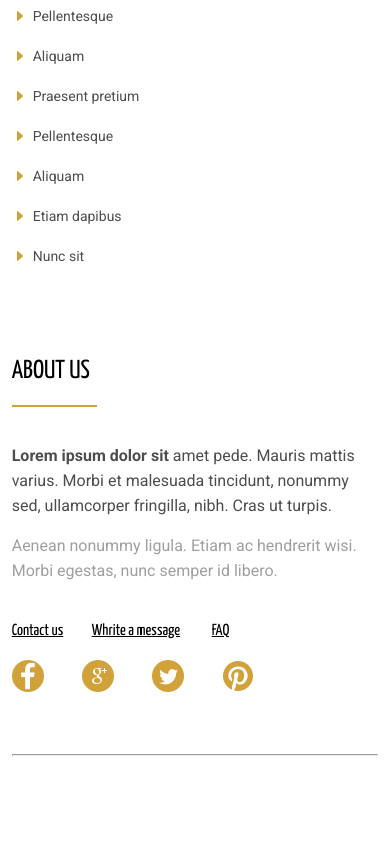
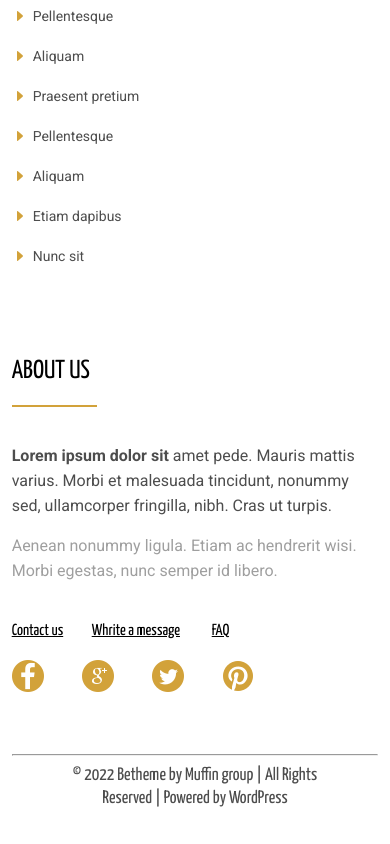
Before and after one commit to RomanKoriachko/React_project, a React (Create React App) app: page / in a window 390 px wide. Shown: the part 6456-7300 px from the top of the page. Before the commit the page ends 7220 px from the top, so only its background shows below. Built offline with nearby package versions, Linux system fonts and the light colour scheme.

Commit message:
add Footer

```diff
--- a/src/containers/Footer/Footer.js
+++ b/src/containers/Footer/Footer.js
@@ -3,7 +3,12 @@ import React from 'react'
 export const Footer = () => {
     return (
         <div className="container">
-            <div className="footer"></div>
+            <div className="footer">
+                <p>
+                    © 2022 Betheme by Muffin group | All Rights Reserved |
+                    Powered by WordPress
+                </p>
+            </div>
         </div>
     )
 }
--- a/src/styles/style.scss
+++ b/src/styles/style.scss
@@ -433,6 +433,15 @@ body {
     background-color: #d2a23a;
 }
 
+.footer {
+    height: 80px;
+    color: #4d4d4d;
+    font-size: 18px;
+    line-height: 80px;
+    width: 440px;
+    margin: 0 auto;
+}
+
 
 // Laptop large
 @media (max-width: 1440px) {
@@ -745,6 +754,11 @@ body {
             }
         }
     }
+    .footer {
+        line-height: 1.3;
+        text-align: center;
+        width: 350px;
+    }
 }
 
 // awards-main in column
@@ -841,4 +855,7 @@ body {
             }
         }
     }
+    .footer {
+        width: 280px;
+    }
 }
```
